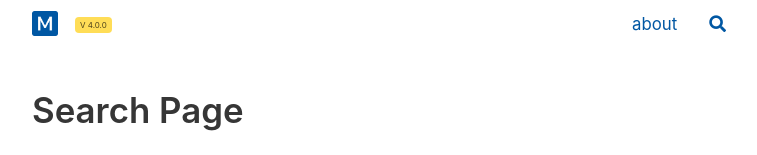
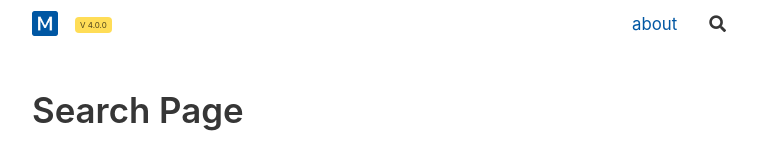
Before and after one commit to mildronize/site, a Next.js app: page /search in a window 1280 px wide. Shown: the top 155 px of the page, without its empty margins (253-1010 px from the left). Built offline with nearby package versions, Linux system fonts and the light colour scheme; a web font is replaced by a local one.

Commit message:
disable search button

```diff
--- a/components/layouts/Navbar.js
+++ b/components/layouts/Navbar.js
@@ -88,9 +88,7 @@ export default class extends Component {
                   <Link href='/p/[slug]' as={`/p/about`} >
                     <a className="nav-link">about</a>
                   </Link>
-                  <Link  href="/search">
-                    <a className="nav-link"><i className="fas fa-search"></i></a>
-                  </Link>
+                  <a className="nav-link"><i className="fas fa-search"></i></a>
                 </span>
 
                 {/* <Collapse isOpen={this.state.isOpen} navbar>
```
